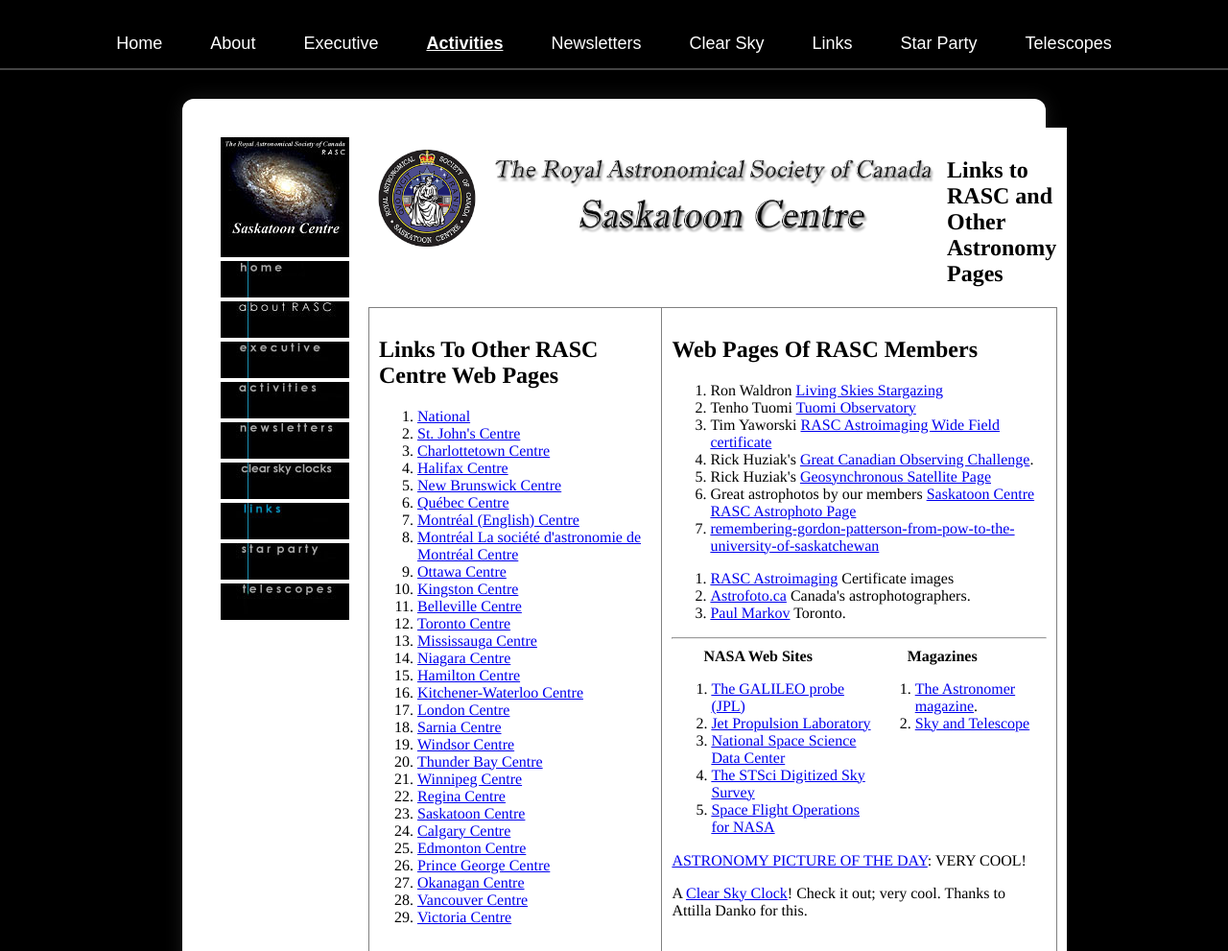
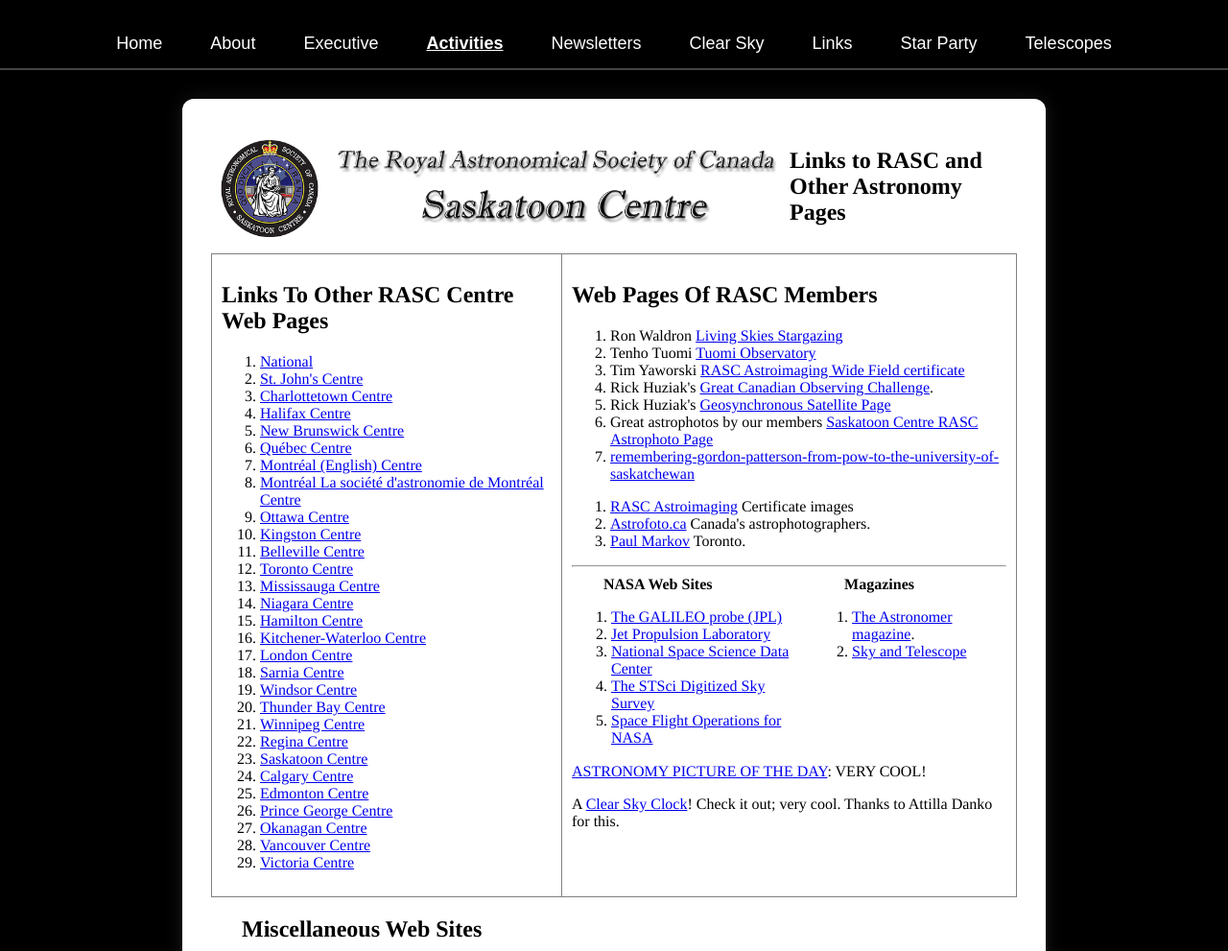
Before and after one commit to saskatoon-rasc/saskatoon-rasc.github.io, a plain HTML site: page link_test.html in a window 1280 px wide. Shown: the top 991 px of the page at 96% size. Drawn offline with Linux system fonts and the light colour scheme.

Commit message:
Update link_test.html

```diff
--- a/link_test.html
+++ b/link_test.html
@@ -163,21 +163,7 @@
   </nav>
 
 <div class="content">
-<table border=0 width=100% cellpadding=10 cellspacing=0 height=100%>
-<tr>
-<td width=134 valign=top>
-<table border=0 cellpadding=0 cellspacing=0 valign=top>
-<tr><td><a href="index.html"><img src="menuimages/lt_g3_1s2.jpg" border="0" width="134" height="125"></a></td></tr>
-<tr><td><a href="index.html"onmouseout="button_off('home'); return true" onmouseover="button_on('home'); return true"><img src="menuimages/lt_home_off.jpg" border="0" width="134" height="38" name="home"></a></td></tr>
-<tr><td><a href="about_rasc.html"onmouseout="button_off('about'); return true" onmouseover="button_on('about'); return true"><img src="menuimages/lt_about_off.jpg" border="0" width="134" height="38" name="about"></a></td></tr>
-<tr><td><a href="executive.html"onmouseout="button_off('executive'); return true" onmouseover="button_on('executive'); return true"><img src="menuimages/lt_executive_off.jpg" border="0" width="134" height="38" name="executive"></a></td></tr>
-<tr><td><a href="activities.html"onmouseout="button_off('activities'); return true" onmouseover="button_on('activities'); return true"><img src="menuimages/lt_activities_off.jpg" border="0" width="134" height="38" name="activities"></a></td></tr>
-<tr><td><a href="newsletters.html"onmouseout="button_off('newsletters'); return true" onmouseover="button_on('newsletters'); return true"><img src="menuimages/lt_newsletters_off.jpg" border="0" width="134" height="38" name="newsletters"></a></td></tr>
-<tr><td><a href="clearsky.html"onmouseout="button_off('clearsky'); return true" onmouseover="button_on('clearsky') ; return true"><img src="menuimages/lt_clearsky_off.jpg" border="0" width="134" height="38" name="clearsky"></a></td></tr>
-<tr><td><a href="link.html"onmouseout="button_off('link'); return true" onmouseover="button_on('link'); return true"><img src="menuimages/lt_link_selected.jpg" border="0" width="134" height="38" name="link"></a></td></tr>
-<tr><td><a href="https://sssp.saskatoon.rasc.ca/"onmouseout="button_off('starparty'); return true" onmouseover="button_on('starparty'); return true" target="_blank"><img src="menuimages/lt_starparty_off.jpg" border="0" width="134" height="38" name="starparty"></a></td></tr>
-<tr><td><a href="telescopes.html"onmouseout="button_off('telescopes'); return true" onmouseover="button_on('telescopes'); return true"><img src="menuimages/lt_telescopes_off.jpg" border="0" width="134" height="38" name="telescopes"></a></td>
-</table></td>
+
 
 <td valign=top bgcolor="FFFFFF"><font face="times">
 
```
